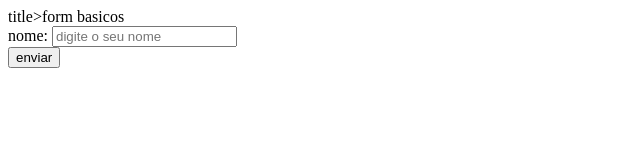
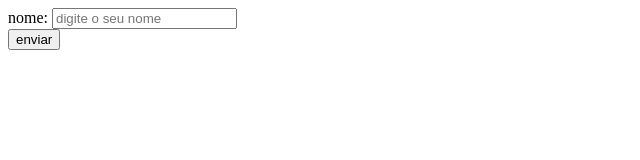
Before and after one commit to manuellaaraujo23/aulas_html_css, a plain HTML site: page 1_FORMULARIOS/2_input_radio/index.html in a window 1280 px wide. Shown: the whole page, without its empty margins (0-640 px from the left). Drawn offline with Linux system fonts and the light colour scheme.

Commit message:
mensagem para o commit

```diff
--- a/1_FORMULARIOS/2_input_radio/index.html
+++ b/1_FORMULARIOS/2_input_radio/index.html
@@ -7,7 +7,7 @@
     <title>input radio</title>
 </head>
 <body>
-    title>form basicos</title>  <form action="">
+    <title>form basicos</title>  <form action="">
         <div>
             <label for="">nome:</label>
             <input type="text" id="nome" placeholder="digite o seu nome" required>
```
